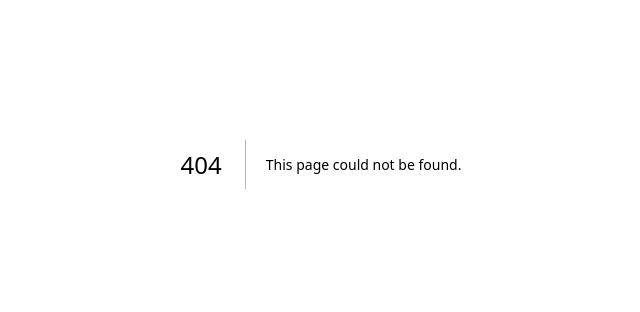
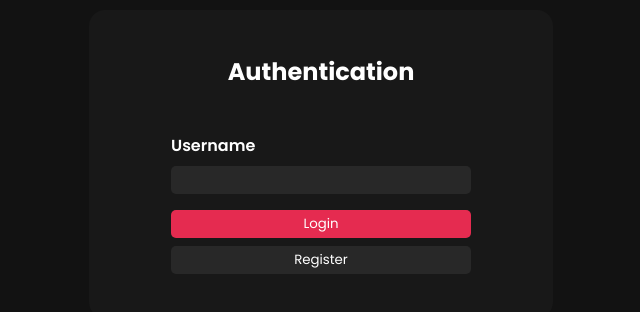
Before and after one commit to gentil-kadson/pollover-frontend, a Next.js app: page /login in a window 1280 px wide. Before the commit this address had no page. Shown: the part 236-548 px from the top of the page, without its empty margins (319-959 px from the left). Built offline with nearby package versions, Linux system fonts and the light colour scheme.

Commit message:
feature: desktop version of homepage implemented.

```diff
--- /dev/null
+++ b/src/pages/login.tsx
@@ -0,0 +1,35 @@
+import styles from "../styles/Login.module.css";
+
+export default function Login() {
+  return (
+    <main className={styles.main}>
+      <section className={styles.section}>
+        <h1 className={styles.loginTitle}>Authentication</h1>
+        <form className={styles.form}>
+          <div className={styles.formGroup}>
+            <label htmlFor="username" className={styles.label}>
+              Username
+            </label>
+            <input
+              className={styles.input}
+              type="text"
+              name="username"
+              id="username"
+            />
+          </div>
+          <div className={styles.buttonsContainer}>
+            <button className={`${styles.button} ${styles.redButton}`}>
+              Login
+            </button>
+            <button className={`${styles.button} ${styles.lightButton}`}>
+              Register
+            </button>
+          </div>
+        </form>
+        <p className={`${styles.usernameTakenText} ${styles.hideElement}`}>
+          This username is already taken.
+        </p>
+      </section>
+    </main>
+  );
+}
--- /dev/null
+++ b/src/styles/Login.module.css
@@ -0,0 +1,95 @@
+.main {
+  display: flex;
+  justify-content: center;
+  align-items: center;
+
+  height: 100vh;
+  color: var(--white);
+}
+
+.section {
+  width: 400px;
+
+  background: var(--primary);
+  padding: 1.5rem 2rem 2.75rem 2rem;
+  border-radius: 1rem;
+
+  display: flex;
+  flex-direction: column;
+  align-items: center;
+  justify-content: flex-start;
+
+  gap: 1.5rem;
+}
+
+.loginTitle {
+  align-self: center;
+}
+
+.form {
+  display: flex;
+  flex-direction: column;
+  gap: 1rem;
+
+  width: 300px;
+}
+
+.formGroup {
+  display: flex;
+  flex-direction: column;
+  gap: 0.5rem;
+}
+
+.label {
+  font-weight: 600;
+}
+
+.input {
+  background: var(--secondary);
+  border: none;
+  border-radius: 0.3125rem;
+  padding: 0.25rem 1rem;
+
+  color: var(--white);
+}
+
+.input:focus {
+  outline: none;
+}
+
+.buttonsContainer {
+  display: flex;
+  flex-direction: column;
+  gap: 0.5rem;
+}
+
+.button {
+  display: flex;
+  justify-content: center;
+  align-items: center;
+
+  border: none;
+  padding: 0.25rem 0.75rem;
+  border-radius: 0.3125rem;
+
+  color: var(--white);
+}
+
+.redButton {
+  background: var(--red);
+}
+
+.lightButton {
+  background: var(--secondary);
+}
+
+.usernameTakenText {
+  font-size: 0.825rem;
+  background-color: var(--red);
+  padding: 0.5rem 1rem;
+  border-radius: 0.5rem;
+}
+
+.hideElement {
+  display: none;
+}
--- a/src/styles/globals.css
+++ b/src/styles/globals.css
@@ -2,10 +2,14 @@
 
 :root {
   --background: #121212;
-  --primary-element: #181818;
-  --secondary-element: #282828;
-  --primary-font-color: #e52b50;
-  --common-font-color: #fff;
+  --primary: #181818;
+  --secondary: #282828;
+  --red: #e52b50;
+  --white: #fff;
+}
+
+* {
+  font-family: "Poppins";
 }
 
 body {
@@ -16,5 +20,8 @@ body {
   box-sizing: border-box;
 
   background: var(--background);
-  font-family: "Poppins";
 }
+
+h1 {
+  font-size: 1.5rem;
+}
```
